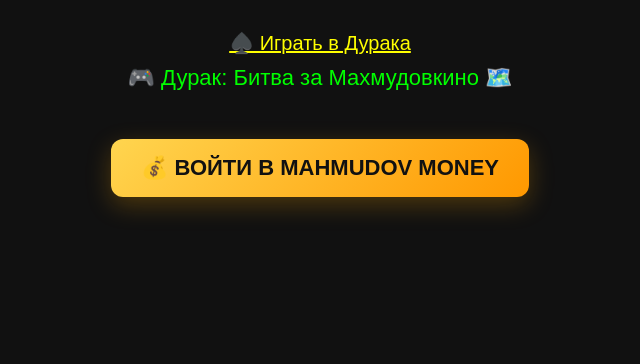
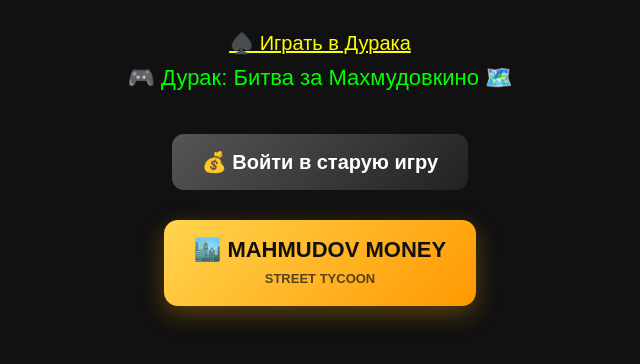
Before and after one commit to mahmudovkino/Company-Mahmudov-kino, a plain HTML site: page index.html in a window 1280 px wide. Shown: the part 160-524 px from the top of the page, without its empty margins (320-960 px from the left). Drawn offline with Linux system fonts and the light colour scheme.

Commit message:
Update index.html

```diff
--- a/index.html
+++ b/index.html
@@ -24,7 +24,7 @@
 
     <br>
 
-    <!-- ДУРАК -->
+    <!-- ИГРА ДУРАК -->
 
     <a href="durak.html"
        style="
@@ -36,7 +36,7 @@
 
     <br>
 
-    <!-- ДУРАК БИТВА -->
+    <!-- ДУРАК: БИТВА -->
 
     <a href="durak3.html"
        style="
@@ -51,14 +51,37 @@
 
     <br>
 
-    <!-- MAHMUDOV MONEY -->
+    <!-- СТАРАЯ ИГРА -->
 
     <a href="game.html"
        style="
        display:inline-block;
-       margin-top:20px;
+       margin:15px;
        padding:16px 30px;
        border-radius:12px;
+       background:linear-gradient(
+           135deg,
+           #555,
+           #222
+       );
+       color:white;
+       font-size:20px;
+       font-weight:bold;
+       text-decoration:none;
+       ">
+       💰 Войти в старую игру
+    </a>
+
+    <br>
+
+    <!-- НОВАЯ ИГРА MAHMUDOV MONEY -->
+
+    <a href="street-tycoon.html"
+       style="
+       display:inline-block;
+       margin:15px;
+       padding:17px 30px;
+       border-radius:14px;
        background:linear-gradient(
            135deg,
            #ffd54f,
@@ -70,10 +93,17 @@
        text-decoration:none;
        box-shadow:
            0 8px 25px
-           rgba(255,170,0,0.25);
+           rgba(255,170,0,0.3);
        ">
 
-       💰 ВОЙТИ В MAHMUDOV MONEY
+       🏙️ MAHMUDOV MONEY
+       <br>
+       <small style="
+           font-size:13px;
+           opacity:0.7;
+       ">
+           STREET TYCOON
+       </small>
 
     </a>
 
```
